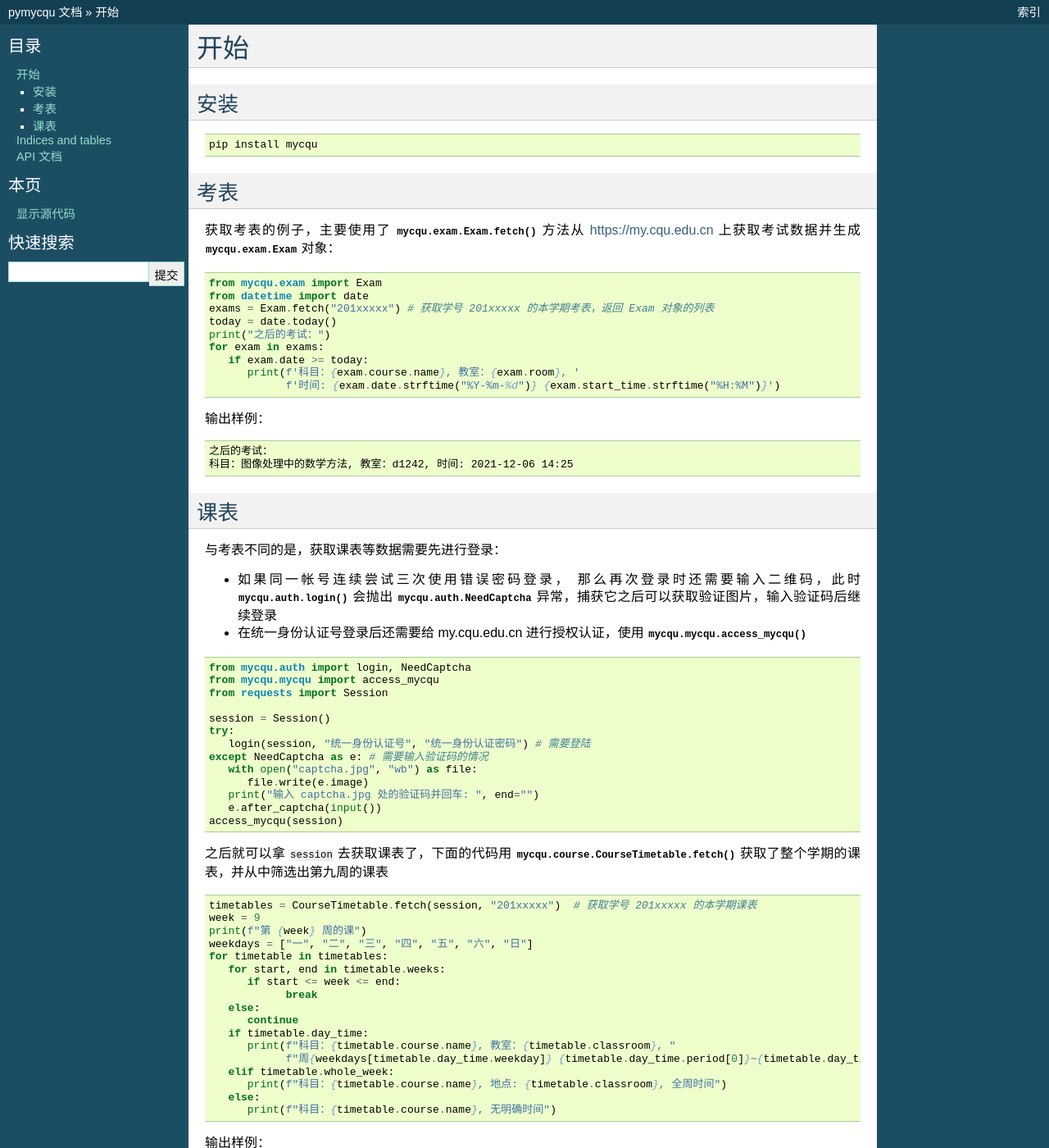
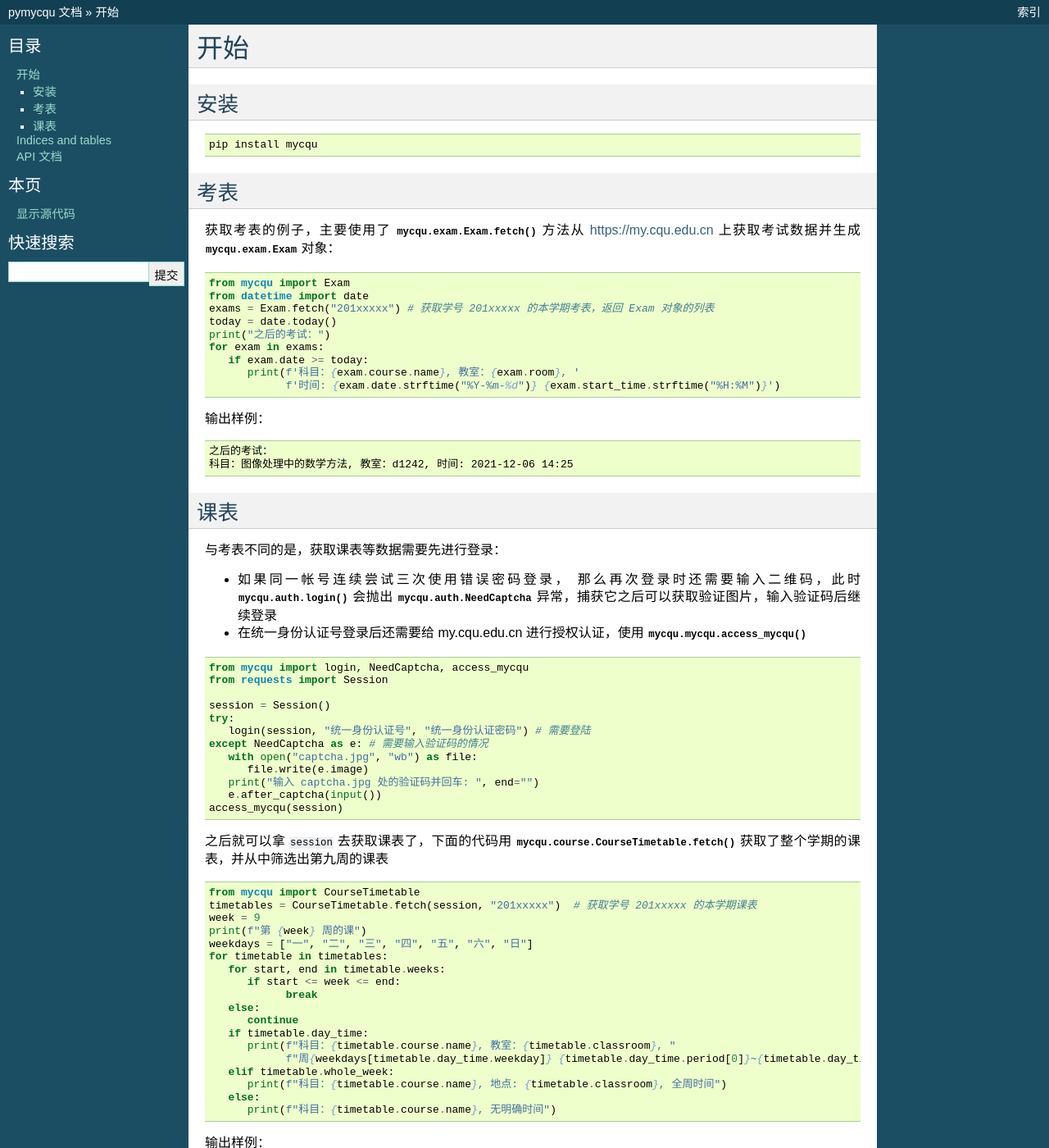
Before and after one commit to Hagb/pymycqu, a Sphinx documentation site: the page built from docs/index.rst, in a window 1280 px wide and 1400 px high. Shown: the whole window at 82% size. Built offline with Sphinx 7.4.7, drawn with Linux system fonts in a browser that asks for light colours.

Commit message:
Update documents

```diff
--- a/docs/index.rst
+++ b/docs/index.rst
@@ -21,7 +21,7 @@ https://my.cqu.edu.cn 上获取考试数据并生成 :py:class:`mycqu.exam.Exam`
 
 .. code-block:: python
 
-   from mycqu.exam import Exam
+   from mycqu import Exam
    from datetime import date
    exams = Exam.fetch("201xxxxx") # 获取学号 201xxxxx 的本学期考表，返回 Exam 对象的列表
    today = date.today()
@@ -51,8 +51,7 @@ https://my.cqu.edu.cn 上获取考试数据并生成 :py:class:`mycqu.exam.Exam`
 
 .. code-block:: python
 
-   from mycqu.auth import login, NeedCaptcha
-   from mycqu.mycqu import access_mycqu
+   from mycqu import login, NeedCaptcha, access_mycqu
    from requests import Session
 
    session = Session()
@@ -70,6 +69,7 @@ https://my.cqu.edu.cn 上获取考试数据并生成 :py:class:`mycqu.exam.Exam`
 
 .. code-block:: python
 
+   from mycqu import CourseTimetable
    timetables = CourseTimetable.fetch(session, "201xxxxx")  # 获取学号 201xxxxx 的本学期课表
    week = 9
    print(f"第 {week} 周的课")
```
Also changed, not shown: other parts of docs/index.rst (+3 -0 lines).
